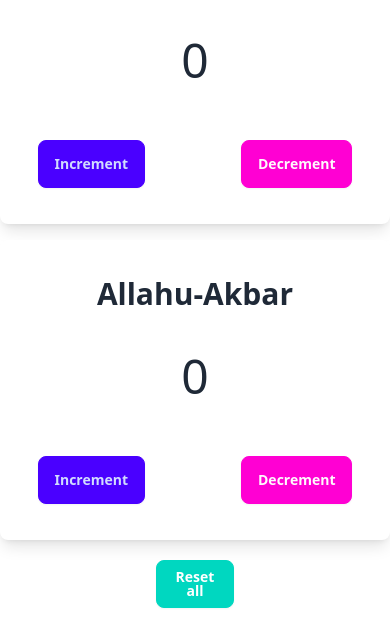
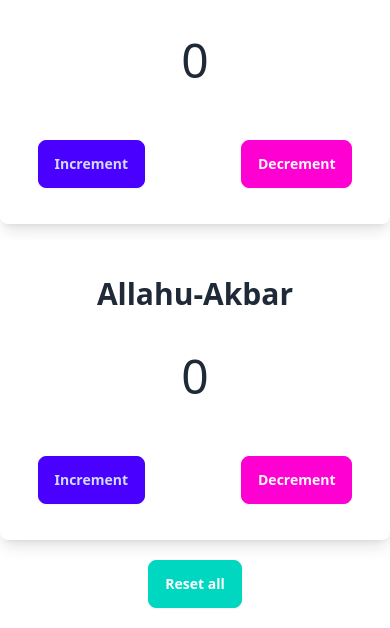
Before and after one commit to rar34/digital-tasbih, a plain HTML site: page index.html in a window 390 px wide. Shown: the part 496-1124 px from the top of the page. Drawn offline with nearby package versions, Linux system fonts and the light colour scheme.

Commit message:
updated style

```diff
--- a/index.html
+++ b/index.html
@@ -52,7 +52,7 @@
 
     </section>
     <div class="flex justify-center">
-        <button id="reset" class="btn btn-accent text-white my-5 w-[20%]">Reset all</button>
+        <button id="reset" class="btn btn-accent text-white my-5 lg:w-[20%]">Reset all</button>
     </div>
 
     <script src="js/script.js"></script>
```
